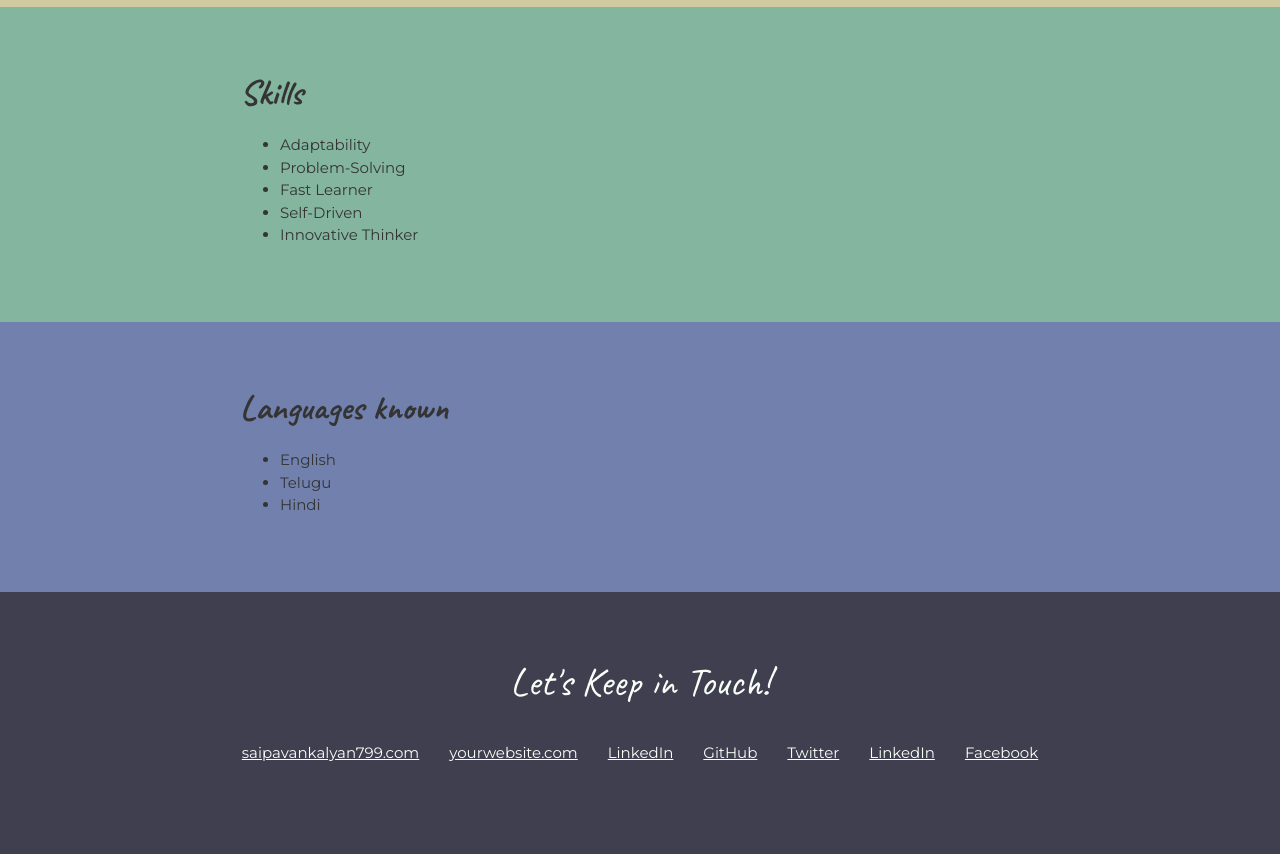
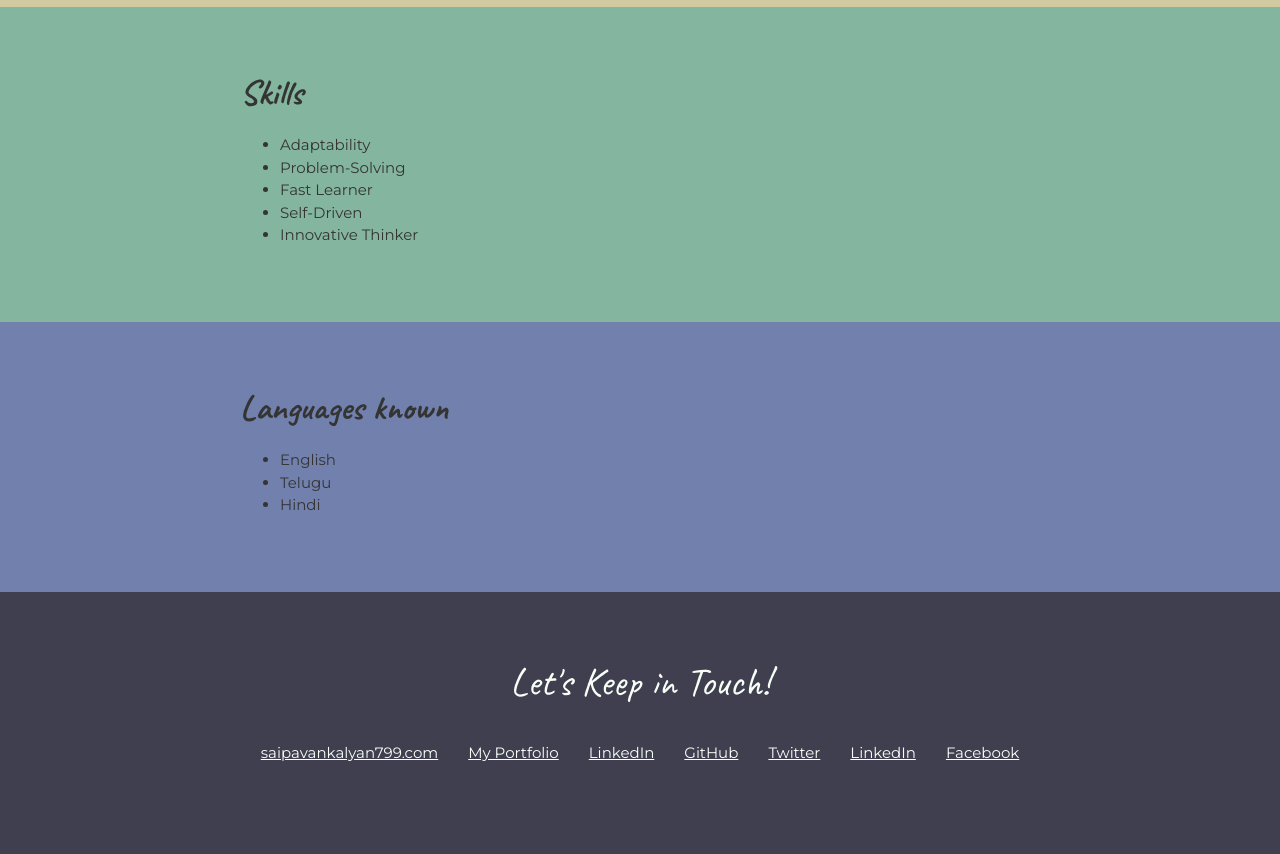
Before and after one commit to M-Saipavan/my-portfolio, a plain HTML site: page index.html in a window 1280 px wide. Shown: the part 5349-6203 px from the top of the page. Drawn offline with Linux system fonts and the light colour scheme.

Commit message:
Update index.html

```diff
--- a/index.html
+++ b/index.html
@@ -288,7 +288,7 @@
           <!-- Social media and contact links. Add or remove any networks. -->
           <ul class="contact-list">
             <li><a href="mailto:saipavankalyan799@gmail.com">saipavankalyan799.com</a></li>
-            <li><a href="http://yourwebsite.com" target="_blank">yourwebsite.com</a></li>
+            <li><a href="https://m-saipavan.github.io/my-portfolio/#" target="_blank">My Portfolio</a></li>
             <li><a href="http://www.linkedin.com/in/sai-pavan-kalyan-mallarapu-8147aa1b9" target="_blank">LinkedIn</a></li>
             <li><a href="http://www.github.com/M-Saipavan" target="_blank">GitHub</a></li>
 
```
